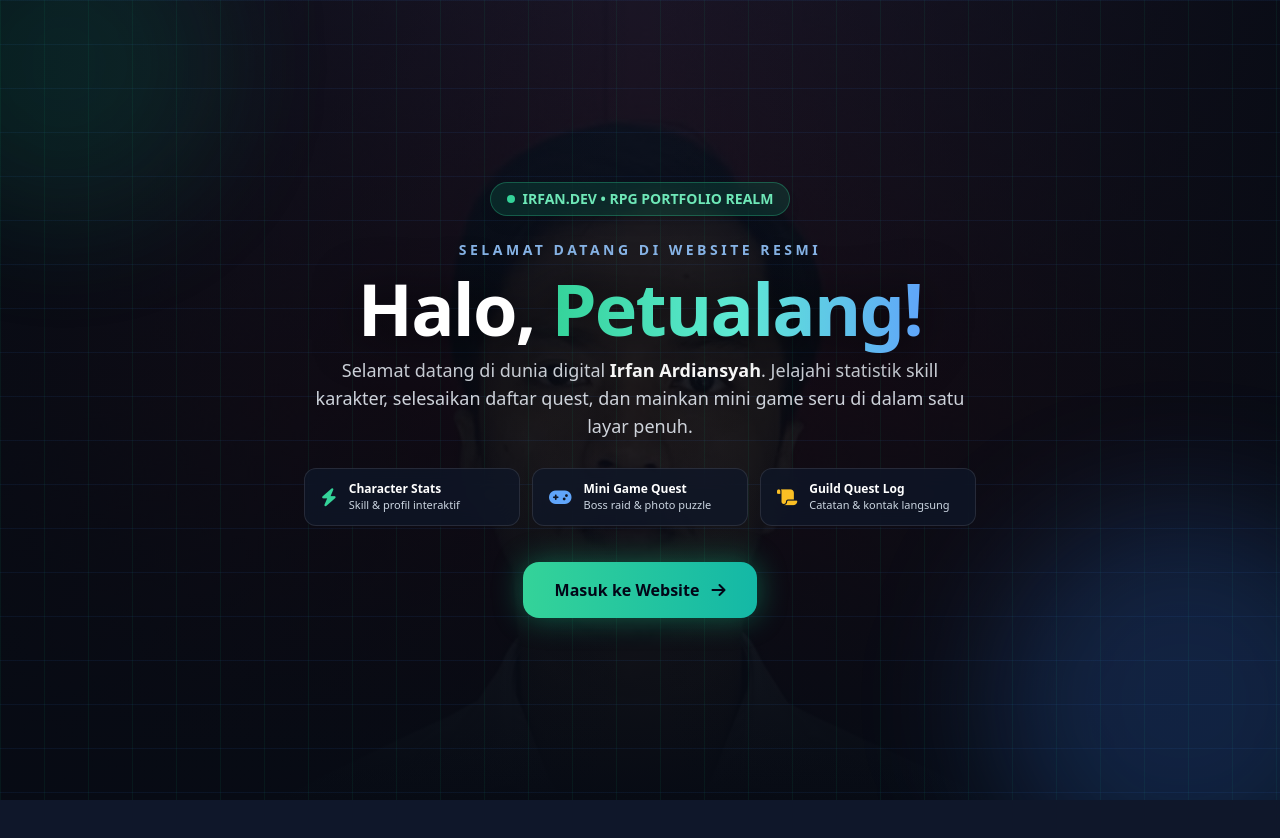
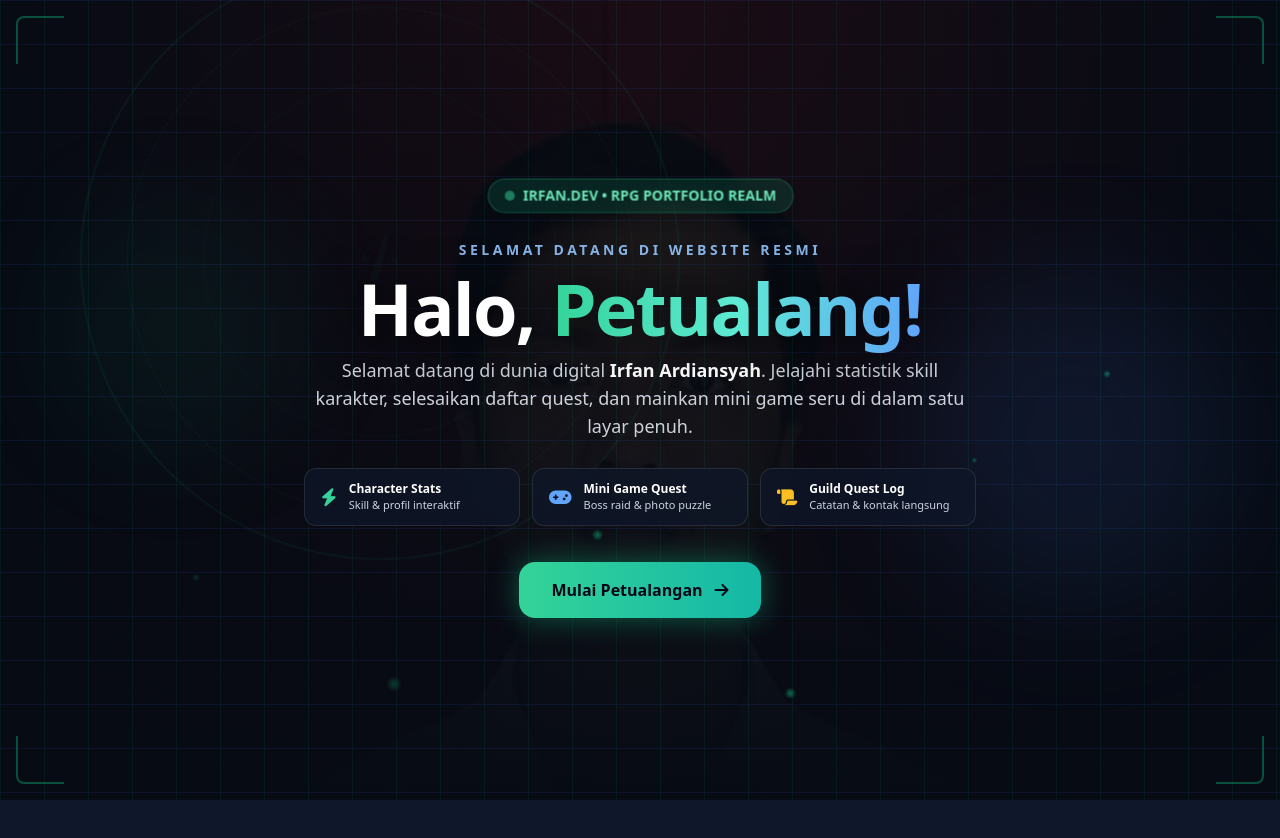
Before and after one commit to irfannardiansyah188-dotcom/website-irfan, a plain HTML site: page index.html in a window 1280 px wide. Shown: the top 838 px of the page. Drawn offline with nearby package versions, Linux system fonts and the light colour scheme.

Commit message:
Add animations and visual effects to welcome screen

```diff
--- a/index.html
+++ b/index.html
@@ -58,11 +58,33 @@
             0%, 100% { opacity: 0.45; }
             50% { opacity: 0.85; }
         }
+        @keyframes spinSlow {
+            from { transform: rotate(0deg); }
+            to { transform: rotate(360deg); }
+        }
+        @keyframes drift {
+            0% { transform: translateY(0px) translateX(0px); opacity: 0.3; }
+            50% { transform: translateY(-40px) translateX(20px); opacity: 0.8; }
+            100% { transform: translateY(-80px) translateX(-10px); opacity: 0; }
+        }
         .animate-float-slow {
             animation: floatSlow 6s ease-in-out infinite;
         }
         .animate-pulse-glow {
             animation: pulseGlow 4s ease-in-out infinite;
+        }
+        .animate-spin-slow {
+            animation: spinSlow 30s linear infinite;
+        }
+        .animate-spin-reverse {
+            animation: spinSlow 20s linear infinite reverse;
+        }
+        .particle {
+            position: absolute;
+            background: radial-gradient(circle, rgba(16,185,129,0.8) 0%, rgba(16,185,129,0) 70%);
+            border-radius: 50%;
+            pointer-events: none;
+            animation: drift 8s linear infinite;
         }
         .welcome-grid-bg {
             background-image:
@@ -86,25 +108,52 @@
     <!-- LAYAR UCAPAN SELAMAT DATANG FULL LAYAR -->
     <div id="welcome-screen" class="fixed inset-0 z-50 flex items-center justify-center bg-[#070b14] text-white transition-all duration-700 ease-in-out overflow-hidden">
         <!-- Latar Belakang Foto Profil -->
-        <img
-            src="foto-profil.png"
-            alt="Latar Belakang Irfan Ardiansyah"
-            class="absolute inset-0 w-full h-full object-cover object-top scale-105 opacity-45"
-        />
+        <div class="absolute inset-0 w-full h-full">
+            <img
+                src="foto-profil.png"
+                alt="Latar Belakang Irfan Ardiansyah"
+                class="absolute inset-0 w-full h-full object-cover object-top scale-105 opacity-35"
+            />
+            <!-- Lapisan Grafis Gradasi & Kegelapan -->
+            <div class="absolute inset-0 bg-gradient-to-t from-[#070b14] via-[#070b14]/75 to-[#070b14]/50"></div>
+            <div class="absolute inset-0 bg-gradient-to-r from-[#070b14] via-transparent to-[#070b14]"></div>
+            <div class="absolute inset-0 welcome-grid-bg pointer-events-none"></div>
+        </div>
 
-        <!-- Lapisan Grafis Gradasi, Grid & Cahaya Neon -->
-        <div class="absolute inset-0 bg-gradient-to-t from-[#070b14] via-[#070b14]/70 to-[#0f172a]/75"></div>
-        <div class="absolute inset-0 bg-gradient-to-r from-[#070b14]/85 via-transparent to-[#070b14]/85"></div>
-        <div class="absolute inset-0 welcome-grid-bg pointer-events-none"></div>
+        <!-- EFEK-EFEK GRAFIS RPG MENARIK (Aura, Cahaya, Runes) -->
+        <div class="absolute inset-0 overflow-hidden pointer-events-none">
+            <!-- Lingkaran Runes/Sihir (Magic Circle) di Belakang -->
+            <div class="absolute -top-10 -left-10 md:left-20 w-[300px] h-[300px] md:w-[600px] md:h-[600px] border-2 border-emerald-500/10 rounded-full flex items-center justify-center animate-spin-slow opacity-60">
+                <div class="w-[85%] h-[85%] border border-dashed border-emerald-400/10 rounded-full flex items-center justify-center">
+                    <div class="w-[70%] h-[70%] border border-emerald-500/5 rounded-full flex items-center justify-center">
+                        <i class="fa-solid fa-wand-sparkles text-emerald-500/5 text-4xl animate-spin-reverse"></i>
+                    </div>
+                </div>
+            </div>
 
-        <!-- Orb Cahaya Dekoratif -->
-        <div class="absolute -top-24 -left-24 w-80 h-80 bg-emerald-500/20 rounded-full blur-3xl animate-pulse-glow pointer-events-none"></div>
-        <div class="absolute -bottom-24 -right-24 w-96 h-96 bg-blue-500/20 rounded-full blur-3xl animate-float-slow pointer-events-none"></div>
+            <!-- Kilatan Cahaya/Pilar Energi di Kiri-Kanan -->
+            <div class="absolute top-1/4 left-12 w-64 h-64 bg-emerald-500/10 rounded-full blur-3xl animate-pulse-glow"></div>
+            <div class="absolute bottom-1/4 right-12 w-80 h-80 bg-blue-500/10 rounded-full blur-3xl animate-float-slow"></div>
+
+            <!-- Partikel Kecil Berterbangan (Magic Sparkles) -->
+            <div class="particle w-2 h-2" style="top: 80%; left: 15%; animation-delay: 0s; animation-duration: 6s;"></div>
+            <div class="particle w-3 h-3" style="top: 70%; left: 45%; animation-delay: 1.5s; animation-duration: 9s;"></div>
+            <div class="particle w-1.5 h-1.5" style="top: 60%; left: 75%; animation-delay: 3s; animation-duration: 7s;"></div>
+            <div class="particle w-4 h-4" style="top: 85%; left: 30%; animation-delay: 4.5s; animation-duration: 10s;"></div>
+            <div class="particle w-2 h-2" style="top: 50%; left: 85%; animation-delay: 2s; animation-duration: 8s;"></div>
+            <div class="particle w-3 h-3" style="top: 90%; left: 60%; animation-delay: 0.5s; animation-duration: 11s;"></div>
+        </div>
+
+        <!-- Ornamen Bingkai Fantasi -->
+        <div class="absolute top-4 left-4 w-12 h-12 border-t-2 border-l-2 border-emerald-500/40 rounded-tl-lg pointer-events-none"></div>
+        <div class="absolute top-4 right-4 w-12 h-12 border-t-2 border-r-2 border-emerald-500/40 rounded-tr-lg pointer-events-none"></div>
+        <div class="absolute bottom-4 left-4 w-12 h-12 border-b-2 border-l-2 border-emerald-500/40 rounded-bl-lg pointer-events-none"></div>
+        <div class="absolute bottom-4 right-4 w-12 h-12 border-b-2 border-r-2 border-emerald-500/40 rounded-br-lg pointer-events-none"></div>
 
         <!-- Konten Ucapan Selamat Datang di Tengah -->
         <div class="relative z-10 w-full max-w-4xl mx-auto px-6 py-10 text-center space-y-6">
-            <div class="inline-flex items-center gap-2 px-4 py-1.5 rounded-full bg-emerald-500/15 border border-emerald-400/30 text-emerald-300 text-xs sm:text-sm font-semibold backdrop-blur-md shadow-lg">
-                <span class="w-2 h-2 rounded-full bg-emerald-400 animate-ping"></span>
+            <div class="inline-flex items-center gap-2 px-4 py-1.5 rounded-full bg-emerald-500/15 border border-emerald-400/30 text-emerald-300 text-xs sm:text-sm font-semibold backdrop-blur-md shadow-lg animate-float-slow">
+                <span class="w-2.5 h-2.5 rounded-full bg-emerald-400 animate-pulse"></span>
                 <span>IRFAN.DEV • RPG PORTFOLIO REALM</span>
             </div>
 
@@ -151,7 +200,7 @@
                     onclick="enterWebsite()"
                     class="group relative inline-flex items-center justify-center gap-3 bg-gradient-to-r from-emerald-400 to-teal-500 hover:from-emerald-300 hover:to-teal-400 text-slate-950 font-extrabold text-sm sm:text-base px-8 py-4 rounded-2xl shadow-[0_0_30px_rgba(16,185,129,0.45)] hover:shadow-[0_0_40px_rgba(16,185,129,0.7)] transition-all duration-300 hover:-translate-y-0.5 active:scale-95 cursor-pointer"
                 >
-                    <span>Masuk ke Website</span>
+                    <span>Mulai Petualangan</span>
                     <i class="fa-solid fa-arrow-right group-hover:translate-x-1.5 transition-transform"></i>
                 </button>
             </div>
```
